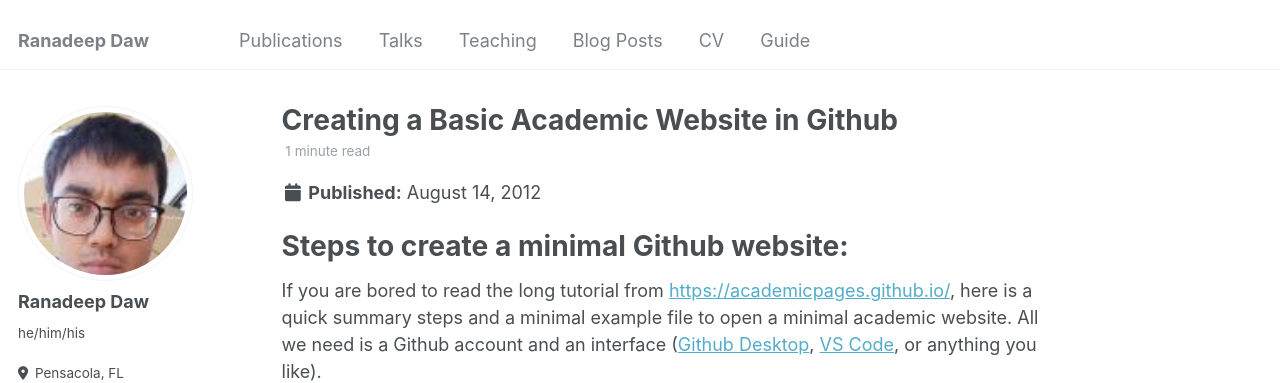
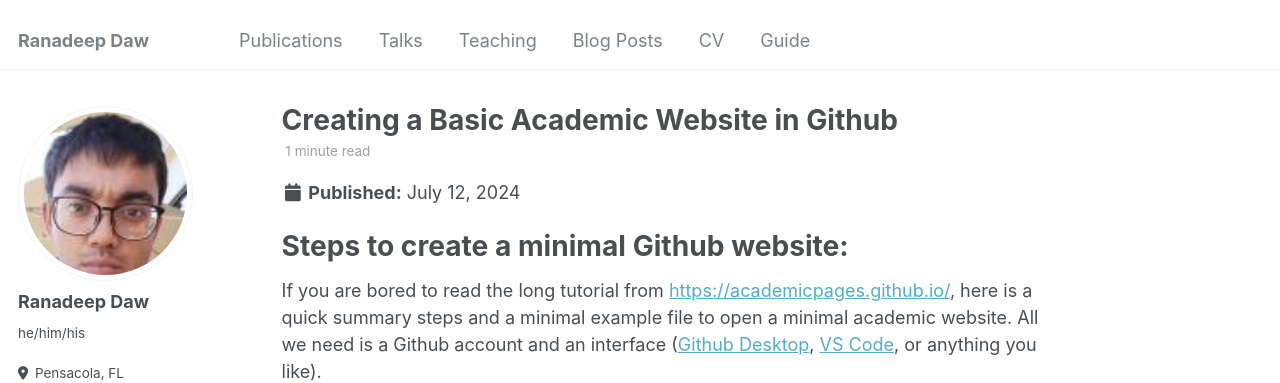
Before and after one commit to dawranadeep/dawranadeep.github.io, a Jekyll site: the page built from _posts/2012-08-14-blog-post-1.md, in a window 1280 px wide and 900 px high. Shown: the top 383 px of the window. Built offline with Jekyll 4.4.1, drawn with Linux system fonts in a browser that asks for light colours; some web fonts are replaced.

Commit message:
Update 2012-08-14-blog-post-1.md

```diff
--- a/_posts/2012-08-14-blog-post-1.md
+++ b/_posts/2012-08-14-blog-post-1.md
@@ -1,6 +1,6 @@
 ---
 title: 'Creating a Basic Academic Website in Github'
-date: 2012-08-14
+date: 2024-07-12
 permalink: /posts/post-01/
 tags:
   - academic website
```
